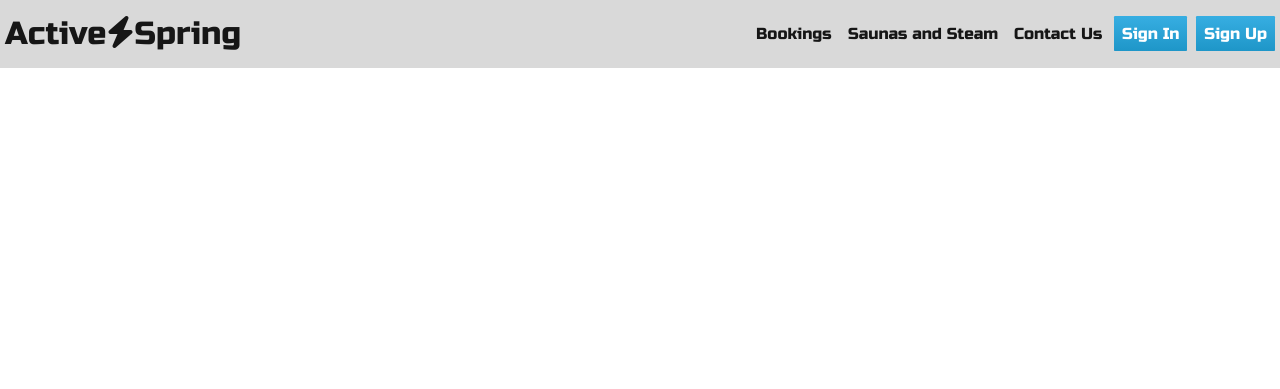
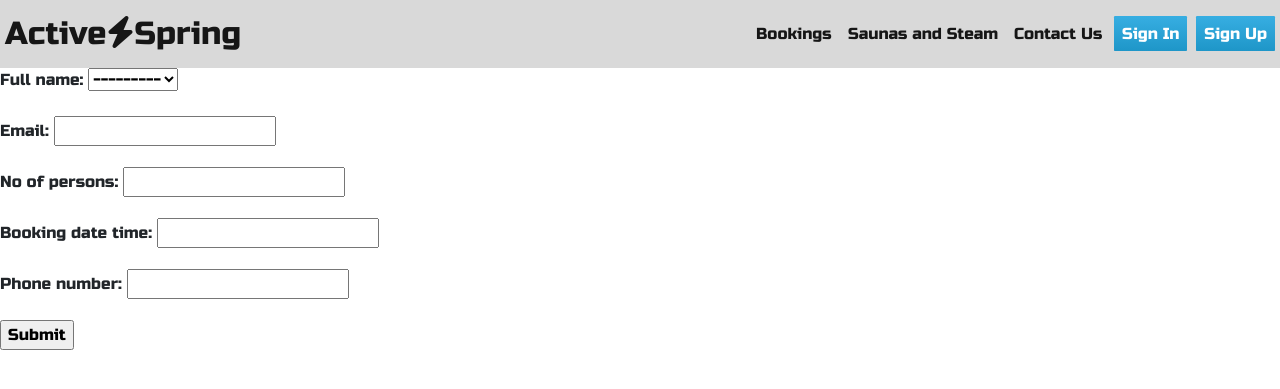
Before and after one commit to Joha-will/Active_Spring_Portfolio_Project_4, a Django app: page /booking/create-booking in a window 1280 px wide. Shown: the top 389 px of the page. Run offline with Django 3.2, Linux system fonts and the light colour scheme; some libraries are stand-ins or nearby versions.

Commit message:
render forn on create=booking.html successfully

```diff
--- a/bookings/models.py
+++ b/bookings/models.py
@@ -1,4 +1,5 @@
 from django.db import models
+from django.db.models import Model
 from django.contrib.auth.models import User
 
 
@@ -6,7 +7,7 @@
     "The booking model"
     booking_id = models.AutoField(primary_key=True)
     full_name = models.ForeignKey(
-        User, on_delete=models.CASCADE, related_name='customer')
+        User, on_delete=models.CASCADE, related_name='customer', null=True)
     email = models.EmailField(max_length=254)
     no_of_persons = models.IntegerField()
     booking_date_time = models.DateTimeField()
--- a/bookings/templates/create-booking.html
+++ b/bookings/templates/create-booking.html
@@ -4,4 +4,15 @@
 
 {% block content %}
 
+<form method="POST" action="">
+
+    <!-- Security token -->
+    {% csrf_token %}
+
+    <!-- Using the formset -->
+    {{ form.as_p }}
+
+    <input type="submit" value="Submit">
+</form>
+
 {% endblock content %}
--- a/bookings/views.py
+++ b/bookings/views.py
@@ -1,6 +1,7 @@
 from django.shortcuts import render, HttpResponse
 from django.views.generic import (TemplateView, ListView, CreateView)
 from .models import Booking
+from django.contrib import messages
 
 
 def booking_home(request):
@@ -10,4 +11,4 @@
 class CreateBooking(CreateView):
     model = Booking
     template_name = 'create-booking.html'
-    fields = ['full_name','email']
+    fields = ['full_name', 'email', 'no_of_persons', 'booking_date_time', 'phone_number']
```
Also changed, not shown: bookings/migrations/0003_alter_booking_full_name.py (added).
